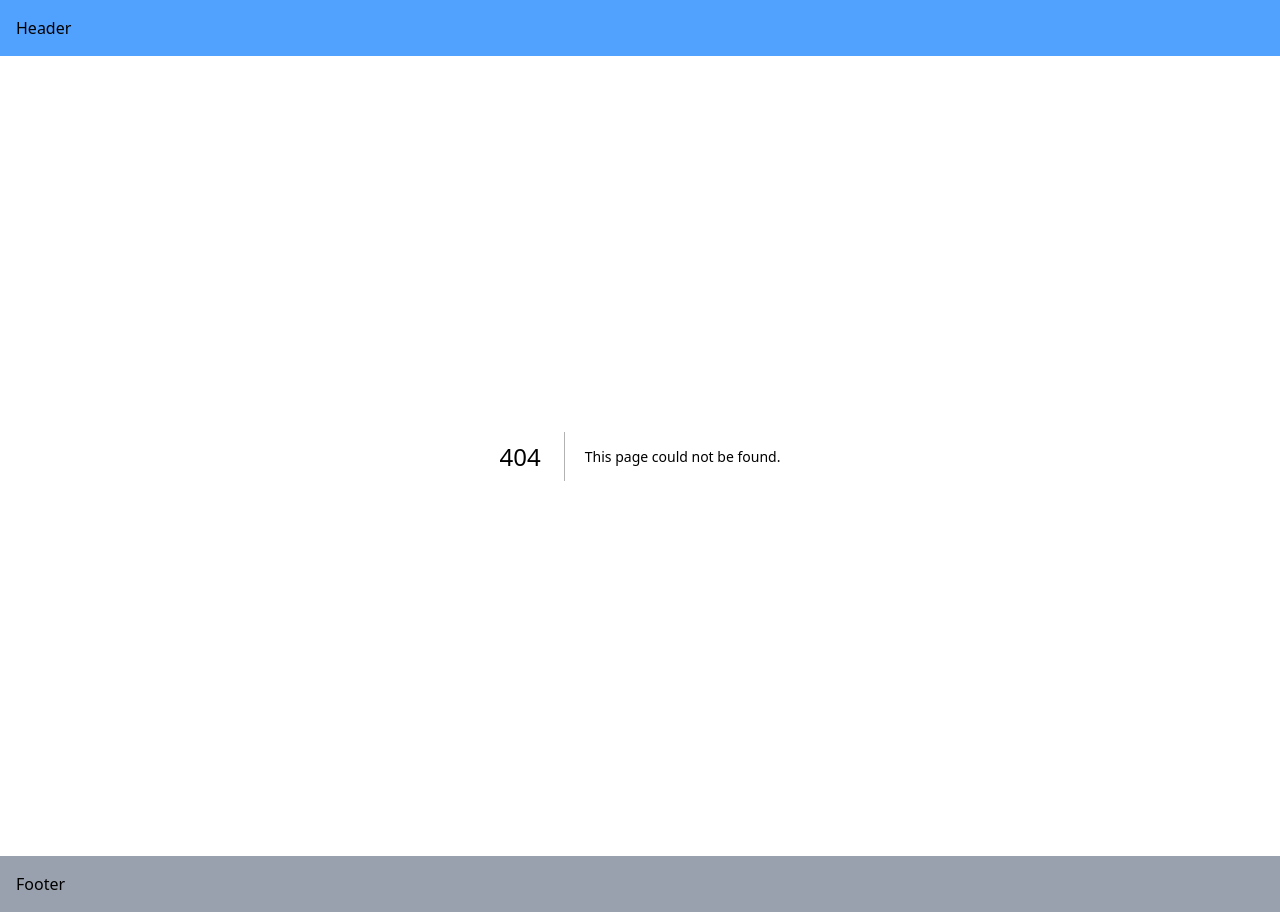
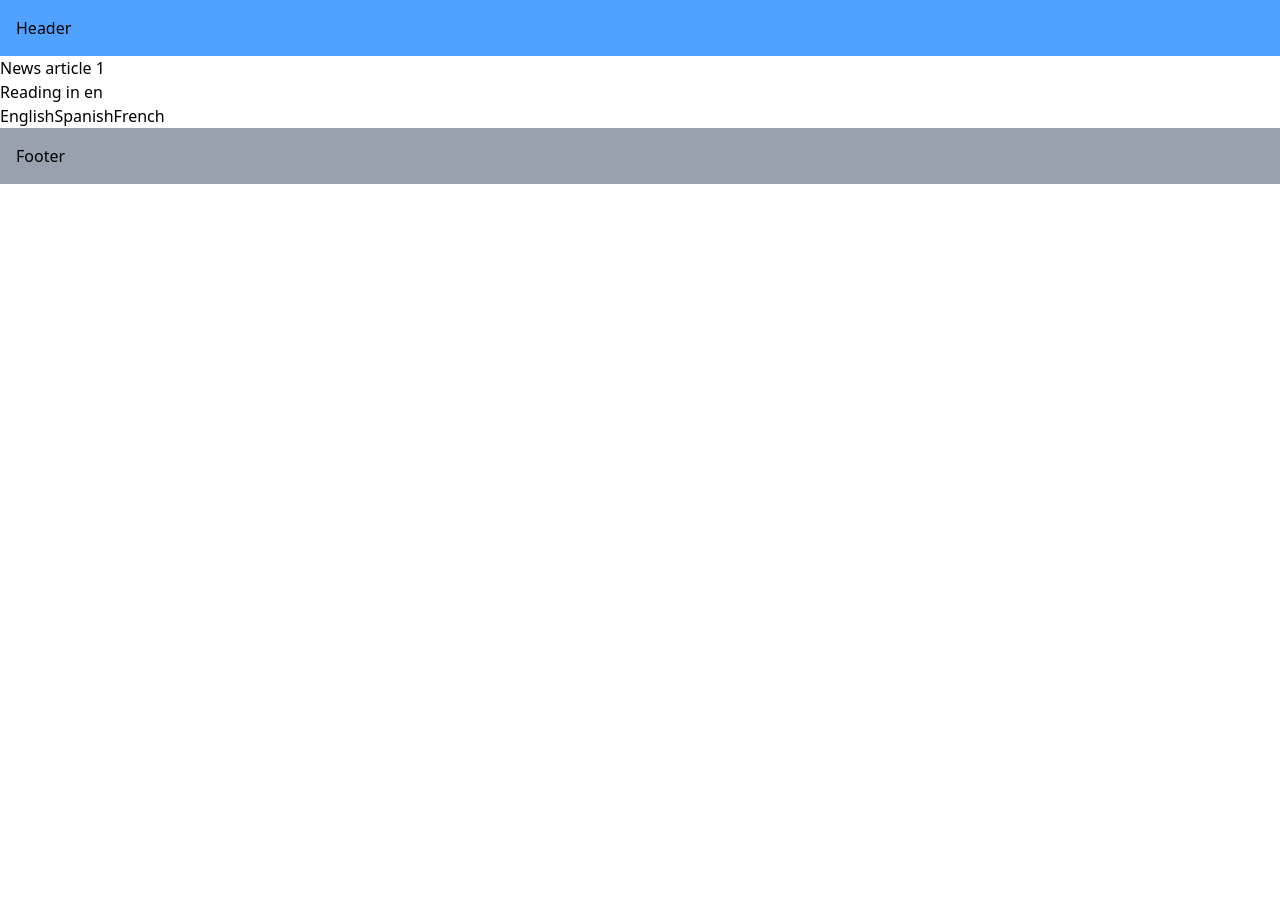
Before and after one commit to BIOCISHERE/nextjs-practice, a Next.js app: page /articles/1 in a window 1280 px wide. Before the commit this address had no page. After the commit the page ends 800 px from the top, so only its background shows below. Built offline with nearby package versions, Linux system fonts and the light colour scheme.

Commit message:
added Link tags in src/app/page.tsx and added params and searchParams in src/app/articles/[articlesId]/page.tsx

```diff
--- /dev/null
+++ b/src/app/articles/[articleId]/page.tsx
@@ -0,0 +1,24 @@
+import Link from "next/link";
+
+export default async function NewsArticle({
+  params,
+  searchParams,
+}: {
+  params: Promise<{ articleId: string }>;
+  searchParams: Promise<{ lang?: "en" | "es" | "fr" }>;
+}) {
+  const { articleId } = await params;
+  const { lang = "en" } = await searchParams;
+  return (
+    <div>
+      <h1>News article {articleId}</h1>
+      <p>Reading in {lang}</p>
+
+      <div>
+        <Link href={`/articles/${articleId}?lang=en`}>English</Link>
+        <Link href={`/articles/${articleId}?lang=es`}>Spanish</Link>
+        <Link href={`/articles/${articleId}?lang=fr`}>French</Link>
+      </div>
+    </div>
+  );
+}
--- a/src/app/page.tsx
+++ b/src/app/page.tsx
@@ -6,6 +6,8 @@
       <h1>Welcome home!</h1>
       <Link href="/blog">Blog</Link>
       <Link href="/products">Products</Link>
+      <Link href="/articles/breaking-news-123?lang=en">Read in English</Link>
+      <Link href="/articles/breaking-news-123?lang=fr">Read in French</Link>
     </>
   );
 }
```
